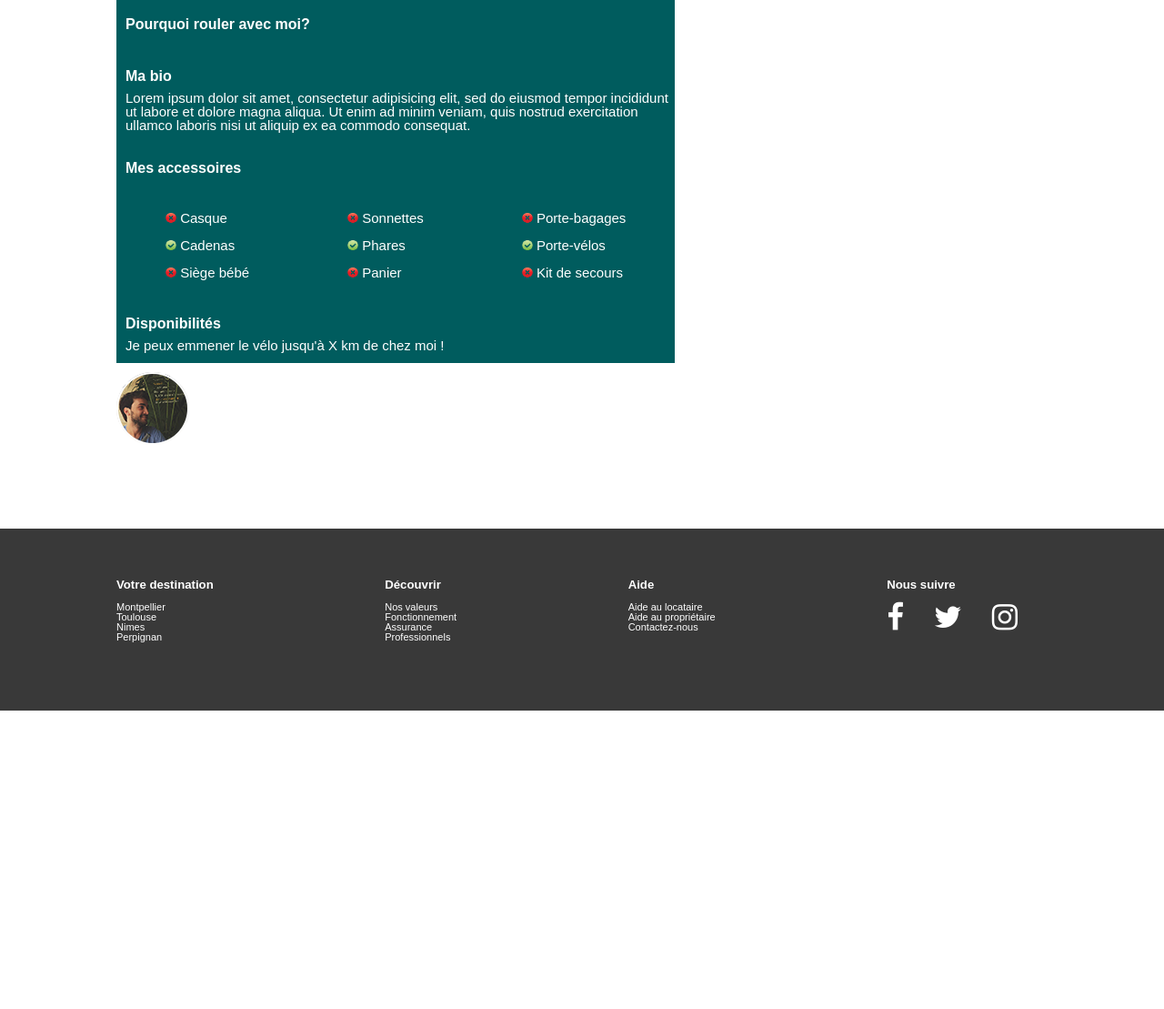
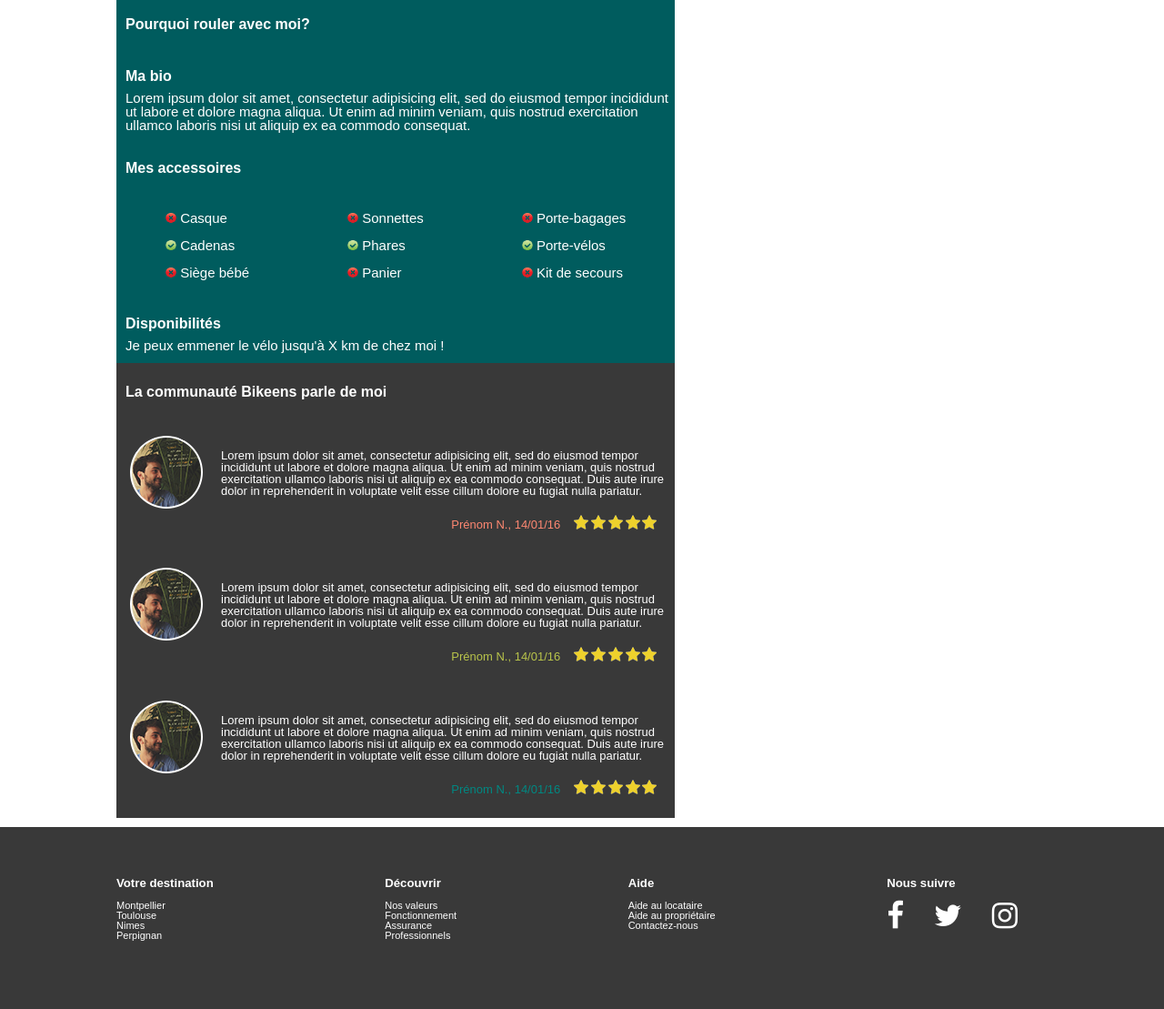
Before and after one commit to Vonmel9/Bikeens, a PHP site: page /pdtvelo.html in a window 1280 px wide. Shown: the part 554-1663 px from the top of the page at 91% size. Before the commit the page ends 1335 px from the top, so only its background shows below. Run offline with PHP 8.4, Linux system fonts and the light colour scheme; some libraries are stand-ins or nearby versions.

Commit message:
css feedback

```diff
--- a/css/styles.css
+++ b/css/styles.css
@@ -169,6 +169,61 @@ body {
 
 /* fin biopdt */
 
+
+
+/* feedback */
+
+#feedback {
+  width: 60%;
+  height: 500px;
+  background-color: #393939;
+  display: flex;
+  flex-direction: column;
+  justify-content: space-around;
+}
+#feedback h2 {
+  font-size: 1.6em;
+  margin-left: 10px;
+  line-height: 2em;
+  font-weight: bold;
+}
+.imgText {
+  display: flex;
+  flex-direction: row;
+}
+.imgAvis {
+  margin-right: 20px;
+  margin-left: 15px;
+}
+.avis p {
+  font-size: 1.3em;
+  margin-top: 15px;
+}
+.nomDate {
+  display: flex;
+  flex-direction: row;
+  float: right;
+}
+.nomDate p {
+  margin-top: 0;
+  margin-right: 15px;
+  line-height: 2.4em;
+}
+.saumon {
+  color: #FF8872;
+}
+.vert {
+  color: #BAC54B;
+}
+.bleu {
+  color: #008983;
+}
+.nomDate .note {
+  margin-right: 20px;
+}
+
+/* fin feedback */
+
 /* ==========================================================================
    END PAGE VELO
    ========================================================================== */
--- a/pdtvelo.html
+++ b/pdtvelo.html
@@ -156,31 +156,82 @@
 
       <!-- avis -->
       <article class="avis">
+        <div class="imgText">
+          <div class="imgAvis">
             <img src="img/photos/profil2.png" alt="" />
+          </div>
           <p>
-            Lorem ipsum dolor sit amet, consectetur adipisicing elit, sed do eiusmod tempor incididunt ut labore et dolore magna aliqua. Ut enim ad minim veniam, quis nostrud exercitation ullamco laboris nisi ut aliquip ex ea commodo consequat. Duis aute irure dolor
-            in reprehenderit in voluptate velit esse cillum dolore eu fugiat nulla pariatur. Excepteur sint occaecat cupidatat non proident, sunt in culpa qui officia deserunt mollit anim id est laborum.
+            Lorem ipsum dolor sit amet, consectetur adipisicing elit, sed do eiusmod tempor
+            <br> incididunt ut labore et dolore magna aliqua. Ut enim ad minim veniam, quis nostrud exercitation ullamco laboris nisi ut aliquip ex ea commodo consequat. Duis aute irure
+            <br> dolor in reprehenderit in voluptate velit esse cillum dolore eu fugiat nulla pariatur.
           </p>
+        </div>
+        <div class="nomDate">
+          <p>
+            <strong class="saumon">Prénom N., 14/01/16</strong>
+          </p>
+          <div class="note">
+            <img src="img/icones/etoiles.png" alt="" />
+            <img src="img/icones/etoiles.png" alt="" />
+            <img src="img/icones/etoiles.png" alt="" />
+            <img src="img/icones/etoiles.png" alt="" />
+            <img src="img/icones/etoiles.png" alt="" />
+          </div>
+        </div>
       </article>
       <!-- fin avis -->
 
       <!-- avis -->
       <article class="avis">
-          <img src="" alt="" />
+        <div class="imgText">
+          <div class="imgAvis">
+            <img src="img/photos/profil2.png" alt="" />
+          </div>
           <p>
-            Lorem ipsum dolor sit amet, consectetur adipisicing elit, sed do eiusmod tempor incididunt ut labore et dolore magna aliqua. Ut enim ad minim veniam, quis nostrud exercitation ullamco laboris nisi ut aliquip ex ea commodo consequat. Duis aute irure dolor
-            in reprehenderit in voluptate velit esse cillum dolore eu fugiat nulla pariatur. Excepteur sint occaecat cupidatat non proident, sunt in culpa qui officia deserunt mollit anim id est laborum.
+            Lorem ipsum dolor sit amet, consectetur adipisicing elit, sed do eiusmod tempor
+            <br> incididunt ut labore et dolore magna aliqua. Ut enim ad minim veniam, quis nostrud exercitation ullamco laboris nisi ut aliquip ex ea commodo consequat. Duis aute irure
+            <br> dolor in reprehenderit in voluptate velit esse cillum dolore eu fugiat nulla pariatur.
           </p>
+        </div>
+        <div class="nomDate">
+          <p>
+            <strong class="vert">Prénom N., 14/01/16</strong>
+          </p>
+          <div class="note">
+            <img src="img/icones/etoiles.png" alt="" />
+            <img src="img/icones/etoiles.png" alt="" />
+            <img src="img/icones/etoiles.png" alt="" />
+            <img src="img/icones/etoiles.png" alt="" />
+            <img src="img/icones/etoiles.png" alt="" />
+          </div>
+        </div>
       </article>
       <!-- fin avis -->
 
       <!-- avis -->
       <article class="avis">
-          <img src="" alt="" />
+        <div class="imgText">
+          <div class="imgAvis">
+            <img src="img/photos/profil2.png" alt="" />
+          </div>
           <p>
-            Lorem ipsum dolor sit amet, consectetur adipisicing elit, sed do eiusmod tempor incididunt ut labore et dolore magna aliqua. Ut enim ad minim veniam, quis nostrud exercitation ullamco laboris nisi ut aliquip ex ea commodo consequat. Duis aute irure dolor
-            in reprehenderit in voluptate velit esse cillum dolore eu fugiat nulla pariatur. Excepteur sint occaecat cupidatat non proident, sunt in culpa qui officia deserunt mollit anim id est laborum.
+            Lorem ipsum dolor sit amet, consectetur adipisicing elit, sed do eiusmod tempor
+            <br> incididunt ut labore et dolore magna aliqua. Ut enim ad minim veniam, quis nostrud exercitation ullamco laboris nisi ut aliquip ex ea commodo consequat. Duis aute irure
+            <br> dolor in reprehenderit in voluptate velit esse cillum dolore eu fugiat nulla pariatur.
           </p>
+        </div>
+        <div class="nomDate">
+          <p>
+            <strong class="bleu">Prénom N., 14/01/16</strong>
+          </p>
+          <div class="note">
+            <img src="img/icones/etoiles.png" alt="" />
+            <img src="img/icones/etoiles.png" alt="" />
+            <img src="img/icones/etoiles.png" alt="" />
+            <img src="img/icones/etoiles.png" alt="" />
+            <img src="img/icones/etoiles.png" alt="" />
+          </div>
+        </div>
       </article>
       <!-- fin avis -->
     </section>
```
Lines whose indentation alone changed are shown as unchanged.
